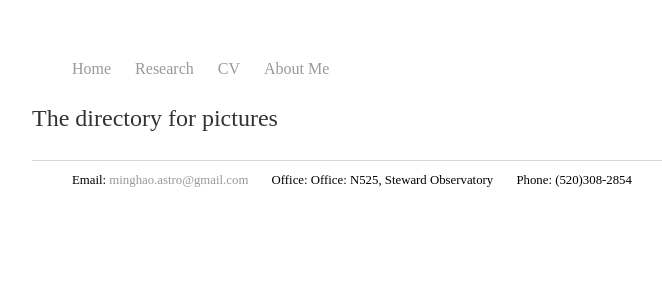
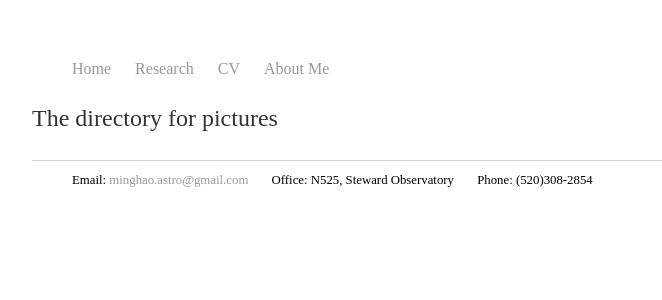
Before and after one commit to JianiDing/JianiDing.github.io, a Jekyll site: the page built from Figures/README.md, in a window 1280 px wide. Shown: the top 300 px of the page, without its empty margins (208-870 px from the left). Built offline with Jekyll 4.4.1, drawn with Linux system fonts in a browser that asks for light colours; our own code applies the rules of GitHub Pages for plain Markdown files.

Commit message:
Update default.html

```diff
--- a/_layouts/default.html
+++ b/_layouts/default.html
@@ -23,7 +23,7 @@
 			<footer>
 	    		<ul>
 	        		<li>Email: <a href="mailto:minghao.astro@gmail.com">minghao.astro@gmail.com</a></li>
-	        		<li>Office: Office: N525, Steward Observatory </li>
+	        		<li>Office: N525, Steward Observatory </li>
 	        		<li>Phone: (520)308-2854 </li>
 				</ul>
 			</footer>
```
